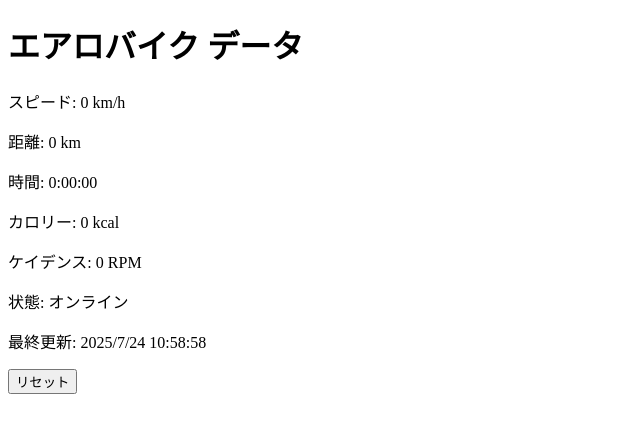
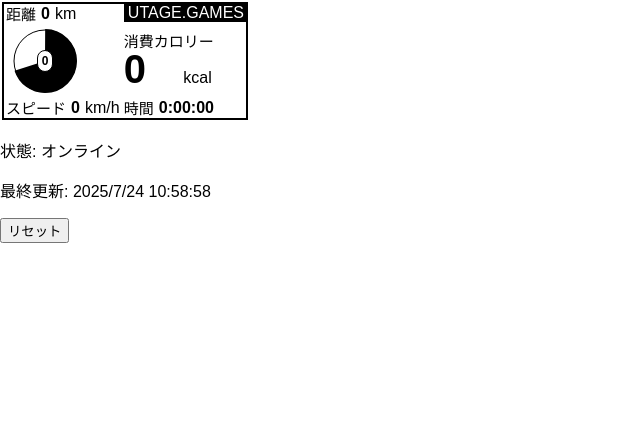
Before and after one commit to utagestudio/cycling_meter, a Flask app: page / in a window 1280 px wide. Shown: the top 433 px of the page, without its empty margins (0-640 px from the left). Run offline with Flask 3, Linux system fonts and the light colour scheme; parts of the project's set-up code (start-up, migrations or seed data) failed here and were passed over; some web fonts are replaced.

Commit message:
Update: UI structure and styling for data display
- `style.css`を新規作成し、ページ全体のスタイリングを適用しました。
- 距離、速度、消費カロリー、時間、ケイデンスの表示をカード型デザインに変更し、視認性を向上。
- 新たに`Font`と`Font_bold`のフォントファイルを追加し、デザインを強化。
- ケイデンスの円グラフによる可視化を導入し、動的データの表示が直感的に。
- HTMLの構造を再設計し、統一感のあるデザインを実現しました。

```diff
--- a/templates/index.html
+++ b/templates/index.html
@@ -3,20 +3,35 @@
 <head>
   <meta charset="UTF-8">
   <title>エアロバイク データ</title>
+  <link rel="stylesheet" href="style.css">
+  <style>
+  </style>
+
 </head>
 <body>
-    <h1>エアロバイク データ</h1>
+<div class="wrap">
+  <div class="frame">
+    <div class="name">UTAGE.GAMES</div>
+    <div class="rows distance"><h1 class="label">距離</h1><strong id="distance" class="value bold">000.0</strong><p class="unit">km</p></div>
+    <div class="rows speed"><h1 class="label">スピード</h1><strong id="speed" class="value bold">00.0</strong><p class="unit">km/h</p></div>
+    <div class="rows time"><h1 class="label">時間</h1><strong id="time" class="value bold">00:00:00</strong></div>
+    <div class="rows calories"><h1 class="label">消費カロリー</h1><strong id="calories" class="value bold">0000.0</strong><p class="unit">kcal</p></div>
+    <div class="cadence"><h1 class="label">ケイデンス</h1><strong id="cadence" class="value bold">000.0</strong><p class="unit"> RPM</p>
+      <div class="graph">
+        <svg viewBox="0 0 64 64"><circle cx="32" cy="32" r="31" stroke="black" stroke-width="1" fill="transparent" /><circle r="0" class="circle" /></svg>
+      </div>
+    </div>
+  </div>
+</div>
 
-    <p>スピード: <span id="speed">0.0</span> km/h</p>
-    <p>距離: <span id="distance">0.00</span> km</p>
-    <p>時間: <span id="time">0:00:00</span></p>
-    <p>カロリー: <span id="calories">0.0</span> kcal</p>
-    <p>ケイデンス: <span id="cadence">0.0</span> RPM</p>
+<div class="a">
 
   <p>状態: <span id="status">接続待機中</span></p>
   <p>最終更新: <span id="last-update">-</span></p>
+  <p><button onclick="resetSession()">リセット</button></p>
 
-    <p><button onclick="resetSession()">リセット</button></p>
+</div>
+
 
 <script>
   function updateData() {
--- /dev/null
+++ b/templates/style.css
@@ -0,0 +1,139 @@
+@font-face {
+  font-family: 'Font';
+  src: url('../src/pic/Font.ttf') format('truetype');
+}
+@font-face {
+  font-family: 'Font_bold';
+  src: url('../src/pic/Font_bold.ttf') format('truetype');
+}
+
+:root{
+  --cadence-rate: 70;
+}
+
+html, body {
+  margin: 0;
+  padding: 0;
+  font-family: 'Font', sans-serif;
+}
+
+.wrap {
+  width: 250px;
+  height: 122px;
+  box-sizing: border-box;
+  padding: 2px;
+  .frame {
+    width: 100%;
+    height: 100%;
+    border: 2px solid #000;
+    padding: 2px;
+    box-sizing: border-box;
+
+    display: grid;
+    grid-template-columns: 1fr auto auto;
+    grid-template-rows: auto 1fr auto;
+    grid-template-areas: "distance distance name" "cadence calorie calorie" "speed speed time";
+    .rows{
+      display: flex;
+      line-height: 1;
+      align-items: center;
+      gap: 0 5px;
+    }
+    .label{
+      font-weight: 400;
+      font-size: 15px;
+      margin: 0;
+    }
+    .value {
+      font-weight: bold;
+    }
+    .unit {
+      line-height: 1;
+      margin: 0;
+    }
+
+    .distance{
+      grid-area: distance;
+    }
+    .name{
+      grid-area: name;
+      background-color: black;
+      color: white;
+      line-height: 1;
+      font-family: 'Font_bold', sans-serif;
+      display: flex;
+      justify-content: center;
+      align-items: center;
+      padding: 0 4px;
+      margin: -2px -4px 0 0;
+    }
+    .cadence{
+      grid-area: cadence;
+      align-self: center;
+      display: grid;
+      width: 64px;
+      aspect-ratio: 1;
+      line-height: 1;
+      font-size: 0;
+      padding: 0 7px;
+      .label{
+        display: none;
+      }
+      .value{
+        grid-area: 1/1/2/2;
+        z-index: 10;
+        place-self: center;
+        font-size: 12px;
+        background-color: white;
+        border-radius: 999px;
+        aspect-ratio: 1;
+        display: flex;
+        place-items: center;
+        padding: 4px;
+        border: 1px solid black;
+      }
+      .unit{
+        display: none;
+      }
+      .graph{
+        grid-area: 1/1/2/2;
+        .circle{
+          cx: 32px;
+          cy: 32px;
+          r: 16px;
+          fill: transparent;
+          stroke: black;
+          stroke-width: 32px;
+          stroke-dasharray: var(--cadence-rate), calc(100 - var(--cadence-rate));
+          stroke-dashoffset: 25;
+        }
+      }
+    }
+    .calories{
+      grid-area: calorie;
+      align-self: center;
+      display: grid;
+      grid-template-columns: auto auto;
+      grid-template-rows: auto auto;
+      .label{
+        grid-area: 1/1/2/3;
+      }
+      .value{
+        font-size: 40px;
+        align-self: baseline;
+      }
+      .unit{
+        align-self: baseline;
+      }
+
+    }
+    .speed{
+      grid-area: speed;
+    }
+    .time{
+      grid-area: time;
+    }
+
+
+  }
+}
```
Lines whose indentation alone changed are shown as unchanged.
